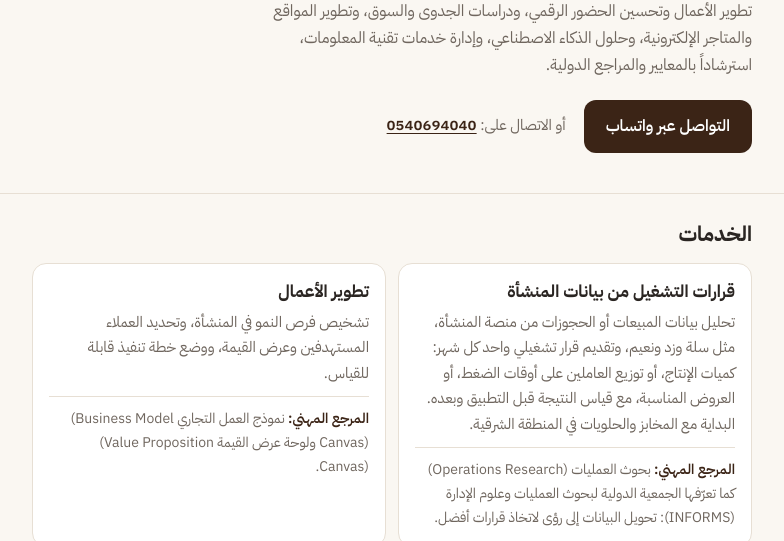
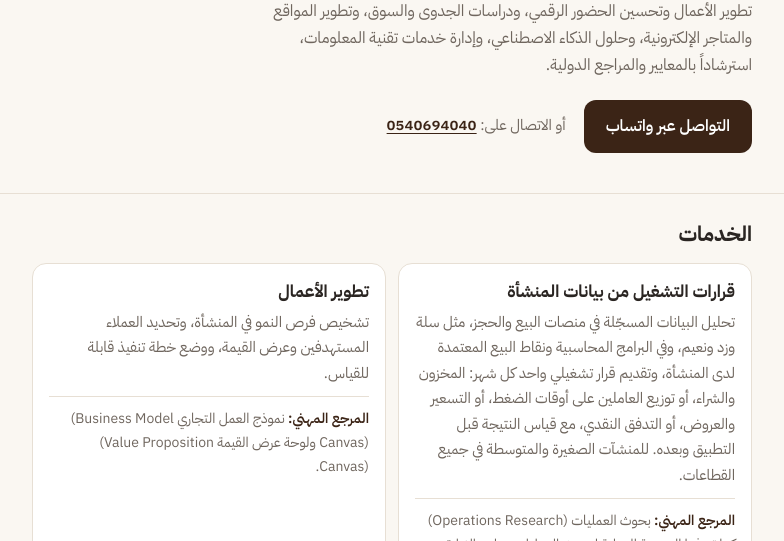
Before and after one commit to alshfa0e/F3-site, a plain HTML site: page index.html in a window 1280 px wide. Shown: the part 259-800 px from the top of the page, without its empty margins (248-1032 px from the left). Drawn offline with Linux system fonts and the light colour scheme.

Commit message:
Services: operations decisions card covers all small and medium businesses, data from sales, booking, accounting and POS systems
Co-Authored-By: Claude Opus 5.5 <noreply@anthropic.com>
Claude-Session: https://claude.ai/code/session_018iL9x9P65fbPemRBRwuo8h

```diff
--- a/index.html
+++ b/index.html
@@ -99,7 +99,7 @@ footer{padding:20px 0 34px;border-top:1px solid var(--line);font-size:13px;color
       <div class="cards">
         <div class="card">
           <h3>قرارات التشغيل من بيانات المنشأة</h3>
-          <p>تحليل بيانات المبيعات أو الحجوزات من منصة المنشأة، مثل سلة وزد ونعيم، وتقديم قرار تشغيلي واحد كل شهر: كميات الإنتاج، أو توزيع العاملين على أوقات الضغط، أو العروض المناسبة، مع قياس النتيجة قبل التطبيق وبعده. البداية مع المخابز والحلويات في المنطقة الشرقية.</p>
+          <p>تحليل البيانات المسجّلة في منصات البيع والحجز، مثل سلة وزد ونعيم، وفي البرامج المحاسبية ونقاط البيع المعتمدة لدى المنشأة، وتقديم قرار تشغيلي واحد كل شهر: المخزون والشراء، أو توزيع العاملين على أوقات الضغط، أو التسعير والعروض، أو التدفق النقدي، مع قياس النتيجة قبل التطبيق وبعده. للمنشآت الصغيرة والمتوسطة في جميع القطاعات.</p>
           <p class="std"><b>المرجع المهني:</b> بحوث العمليات <bdi dir="ltr">(Operations Research)</bdi> كما تعرّفها الجمعية الدولية لبحوث العمليات وعلوم الإدارة <bdi dir="ltr">(INFORMS)</bdi>: تحويل البيانات إلى رؤى لاتخاذ قرارات أفضل.</p>
         </div>
         <div class="card">
```
